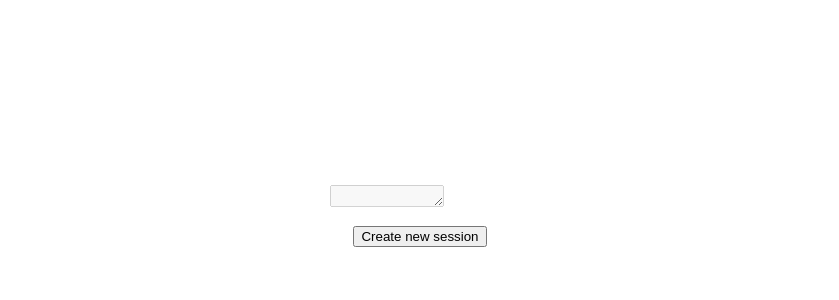
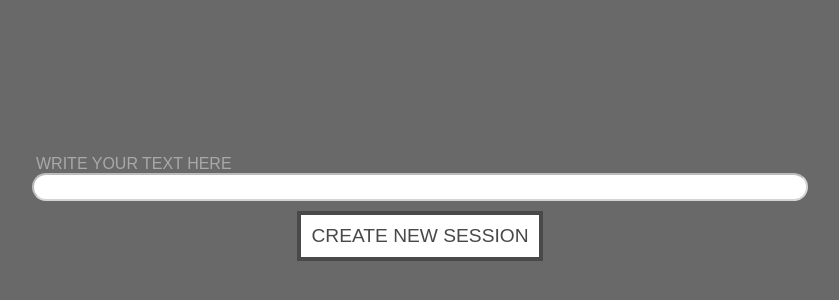
Before and after one commit to noramehesz/secure-webapp, a React (Create React App) app in the folder socket_io_client/: page /sender in a window 1280 px wide. Shown: the part 176-476 px from the top of the page, without its empty margins (220-1059 px from the left). Built offline with nearby package versions, Linux system fonts and the light colour scheme; no server answers.

Commit message:
add some style

```diff
--- a/socket_io_client/src/App.css
+++ b/socket_io_client/src/App.css
@@ -39,7 +39,16 @@
 
 .sharedData {
   width: 60%;
-  height: 40%;
+  position: relative;
+  display: block;
+  background: #fff;
+  border-radius: 31px;
+  font-family: Ubuntu-Bold;
+  font-size: 18px;
+  line-height: 1.2;
+}
+.sharedData:focus {
+  outline: none;
 }
 
 .appDiv {
@@ -50,12 +59,54 @@
   justify-content: center;
   align-items: center;
   flex-direction: column;
+  background: dimgray;
 }
 
 .textareaDiv {
   position: relative;
+  display: contents;
 }
 
 .buttonDiv {
   position: relative;
+  margin-top: 10px;
 }
+
+.sessionButton {
+  color: #494949 !important;
+  text-transform: uppercase;
+  text-decoration: none;
+  background: #ffffff;
+  padding: 10px;
+  font-size: larger;
+  border: 4px solid #494949 !important;
+  display: inline-block;
+  transition: all 0.4s ease 0s;
+}
+.sessionButton:hover {
+  color: #ffffff !important;
+  background: #f6b93b;
+  border-color: #f6b93b !important;
+  transition: all 0.4s ease 0s;
+}
+
+.createSession {
+  display: contents;
+}
+
+.labelAboveInput {
+  position: relative;
+  align-self: start;
+  margin-left: 20%;
+  font-family: sans-serif;
+  color: darkgray;
+}
+
+.recieverDiv {
+}
+
+.labelForSharedData {
+}
+
+.recievedData {
+}
--- a/socket_io_client/src/App.tsx
+++ b/socket_io_client/src/App.tsx
@@ -96,25 +96,34 @@ function App() {
         <Switch>
           <Route path={"/sender"}>
             <div className="textareaDiv">
-              <textarea
+              <span className="labelAboveInput">WRITE YOUR TEXT HERE</span>
+              <input
+                type="text"
                 className={"sharedData"}
                 onChange={handleTextOnChange}
                 value={data}
                 disabled={!sessionExists}
-              ></textarea>
+              ></input>
             </div>
             {!sessionExists && (
-              <div className="buttonDiv">
-                <button onClick={handleCreateNewSessOnClick}>
-                  Create new session
-                </button>
+              <div className="createSession">
+                <div className="buttonDiv">
+                  <button
+                    onClick={handleCreateNewSessOnClick}
+                    className="sessionButton"
+                  >
+                    Create new session
+                  </button>
+                </div>
                 <p>{urlToKey}</p>
               </div>
             )}
           </Route>
           <Route path={"/reciever"}>
-            <p> You are the reciever </p>
-            <h1>{data}</h1>
+            <p className="labelForSharedData"> SHARED DATA </p>
+            <div className="recieverDiv">
+              <h1 className="recievedData">{data}</h1>
+            </div>
           </Route>
           <Route path={"/"}>
             <Redirect to={"/sender"}></Redirect>
```
